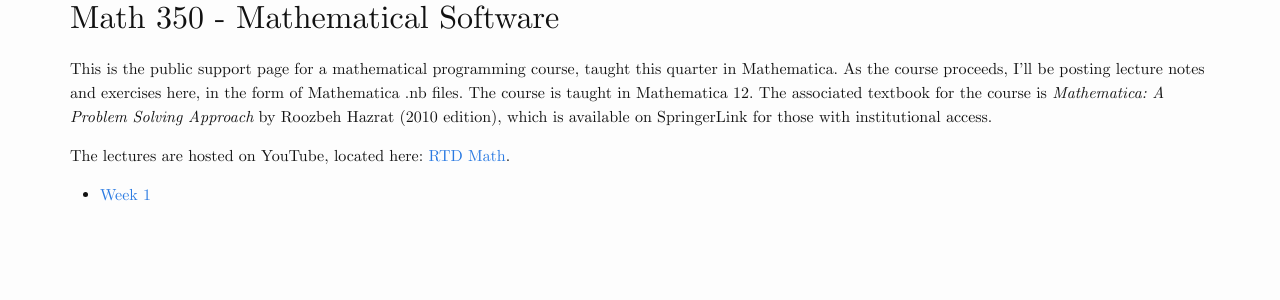
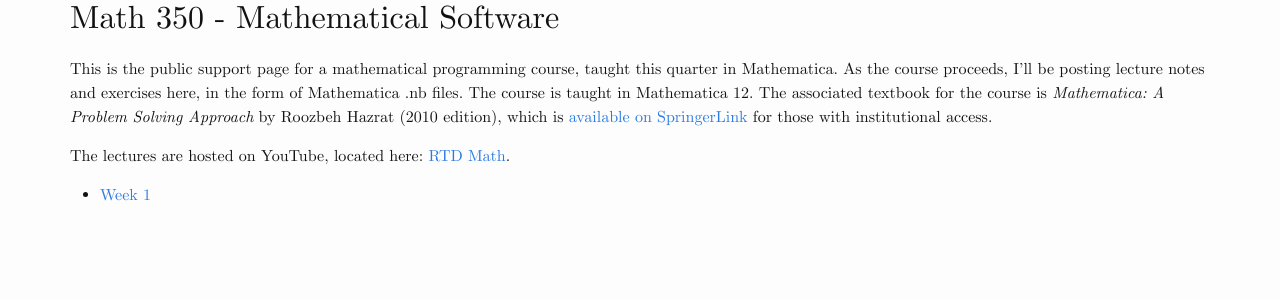
Before and after one commit to rtullydo/math350, a Jekyll site: the page built from 00-index.md, in a window 1280 px wide. Shown: the part 157-457 px from the top of the page. Built offline with Jekyll 4.4.1, drawn with Linux system fonts in a browser that asks for light colours; part of the change alters nothing that is shown.

```diff
--- a/00-index.md
+++ b/00-index.md
@@ -6,7 +6,7 @@ permalink: "index.html"
 
 ## Math 350 - Mathematical Software
 
-This is the public support page for a mathematical programming course, taught this quarter in Mathematica. As the course proceeds, I'll be posting lecture notes and exercises here, in the form of Mathematica .nb files. The course is taught in Mathematica 12. The associated textbook for the course is _Mathematica: A Problem Solving Approach_ by Roozbeh Hazrat (2010 edition), which is available on SpringerLink for those with institutional access.
+This is the public support page for a mathematical programming course, taught this quarter in Mathematica. As the course proceeds, I'll be posting lecture notes and exercises here, in the form of Mathematica .nb files. The course is taught in Mathematica 12. The associated textbook for the course is _Mathematica: A Problem Solving Approach_ by Roozbeh Hazrat (2010 edition), which is [available on SpringerLink](https://link.springer.com/book/10.1007/978-1-84996-251-3) for those with institutional access.
 
 The lectures are hosted on YouTube, located here: [RTD Math](https://www.youtube.com/playlist?list=PLd-yyEHYtIhKhXrzklfwupcbfe_LCcfoV).
 
```
